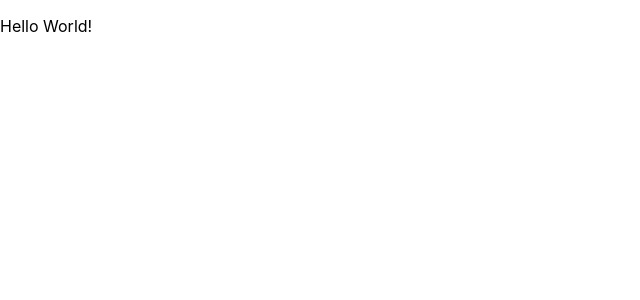
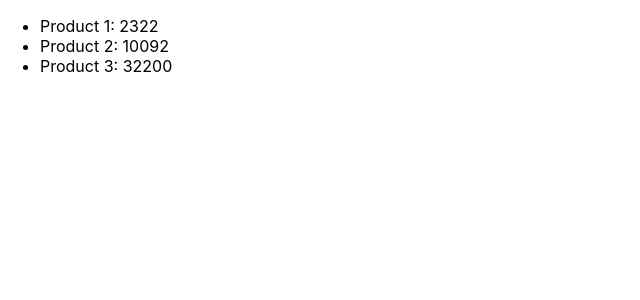
Before and after one commit to anastasi/watch_list, a React (Create React App) app: page / in a window 1280 px wide. Shown: the top 300 px of the page, without its empty margins (0-640 px from the left). Built offline with nearby package versions, Linux system fonts and the light colour scheme.

Commit message:
Created product list

```diff
--- a/src/App.js
+++ b/src/App.js
@@ -1,9 +1,10 @@
 import React from 'react';
+import ProductList from "./components/ProductList"
 
 function App() {
   return (
     <div>
-     <p>Hello World!</p>
+     <ProductList/>
     </div>
   );
 }
--- /dev/null
+++ b/src/components/ProductList.js
@@ -0,0 +1,24 @@
+import React, { Component, Fragment } from 'react'
+
+class ProductList extends Component {
+    state={
+        products:[
+            {id:1, name:"Product 1", price: 2322},
+            {id:2, name:"Product 2", price: 10092},
+            {id:3, name:"Product 3", price: 32200}
+        ]
+    }
+  render() {
+    return (
+      <Fragment>
+        <ul>
+            {
+                this.state.products.map(prod => <li key={prod.id}>{prod.name}: {prod.price}</li>)
+            }
+        </ul>
+      </Fragment>
+    )
+  }
+}
+
+export default ProductList
```
